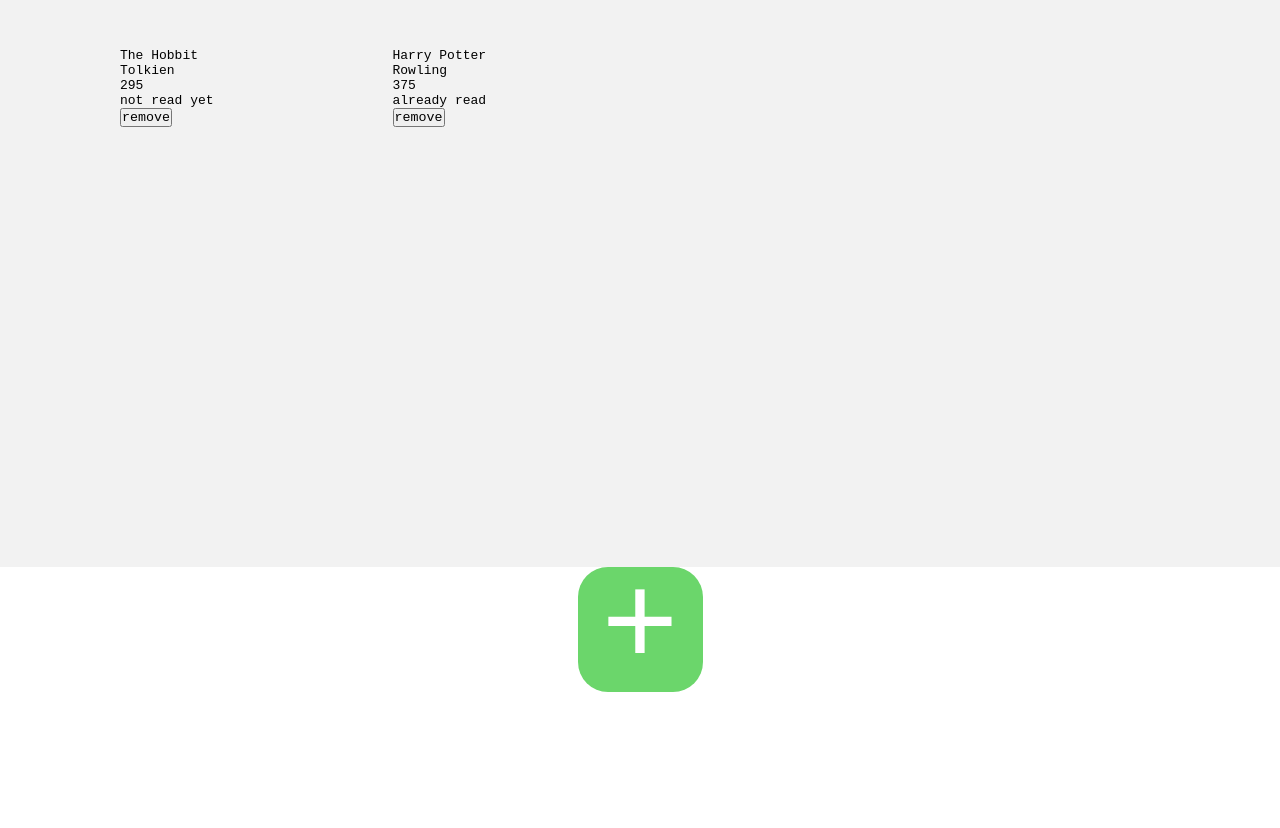
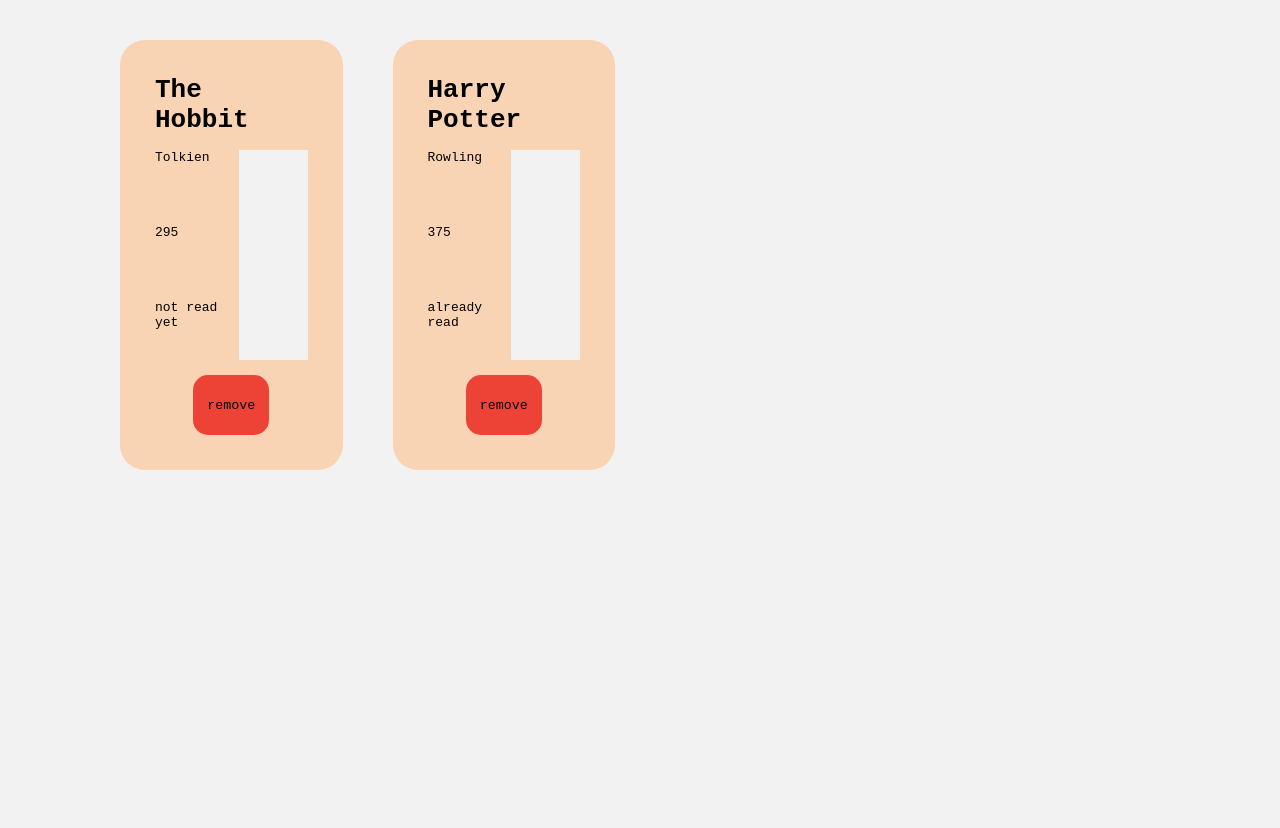
Before and after one commit to nateqwang/TOP_node_path, a plain HTML site: page javascript/organizing_javascript_code/2_PROJECT_library/index.html in a window 1280 px wide. Shown: the part 108-936 px from the top of the page. Before the commit the page ends 811 px from the top, so only its background shows below. Drawn offline with Linux system fonts and the light colour scheme.

Commit message:
Style book cards

```diff
--- a/javascript/organizing_javascript_code/2_PROJECT_library/libraryProject.js
+++ b/javascript/organizing_javascript_code/2_PROJECT_library/libraryProject.js
@@ -38,6 +38,8 @@ function displayBooks () {
             bookInfo.textContent = `${currentBook[currentKey]}`;
             bookCard.appendChild(bookInfo);
         }
+        const cover = document.createElement('div');
+        cover.setAttribute('class', 'cover');
 
         const isBook = (book) => book.title == currentBook.title;
 
@@ -50,8 +52,8 @@ function displayBooks () {
             displayBooks();
         })
 
-
         bookCard.appendChild(removeButton);
+        bookCard.appendChild(cover);
         libraryDisplay.appendChild(bookCard);
     }
 
--- a/javascript/organizing_javascript_code/2_PROJECT_library/styles.css
+++ b/javascript/organizing_javascript_code/2_PROJECT_library/styles.css
@@ -32,6 +32,40 @@ h1 {
     padding: 60px 120px;
 }
 
+.book_card {
+    background-color: #f9d4b4;
+    border-radius: 25px;
+    padding: 35px;
+    display: grid;
+    grid-template-columns: 1fr 1fr;
+    grid-template-rows: 0.7fr repeat(4, 1fr);
+    gap: 15px;
+}
+
+.title {
+    grid-column: 1 / span 2;
+    display: flex;
+    justify-content: center;
+    font-size: 2rem;
+    font-weight: 700;
+}
+
+.cover {
+    grid-row: 2 / span 3;
+    grid-column: 2;
+    background-color: #f2f2f2;
+}
+
+.book_card>button {
+    grid-column: 1/ span 2;
+    background-color: #ed4337;
+    border: none;
+    border-radius: 15px;
+    width: 50%;
+    height: 100%;
+    margin: auto;
+}
+
 .bottom {
     display: flex;
     align-items: center;
```
